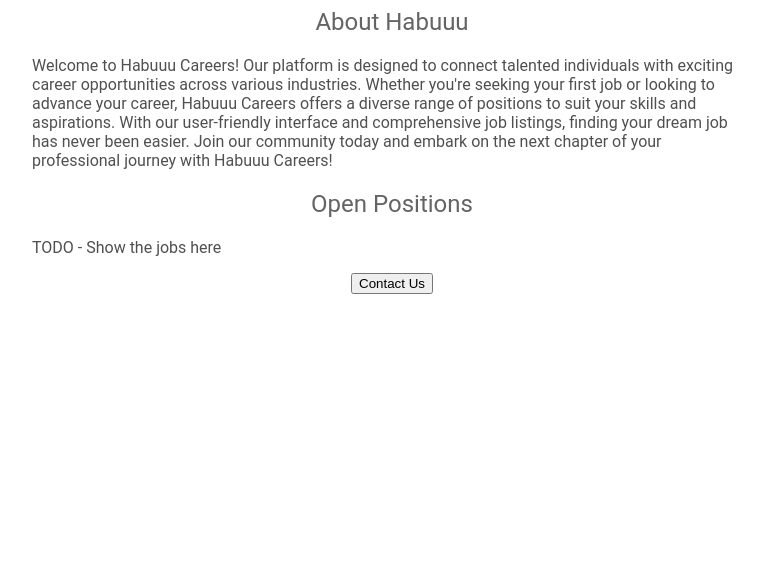
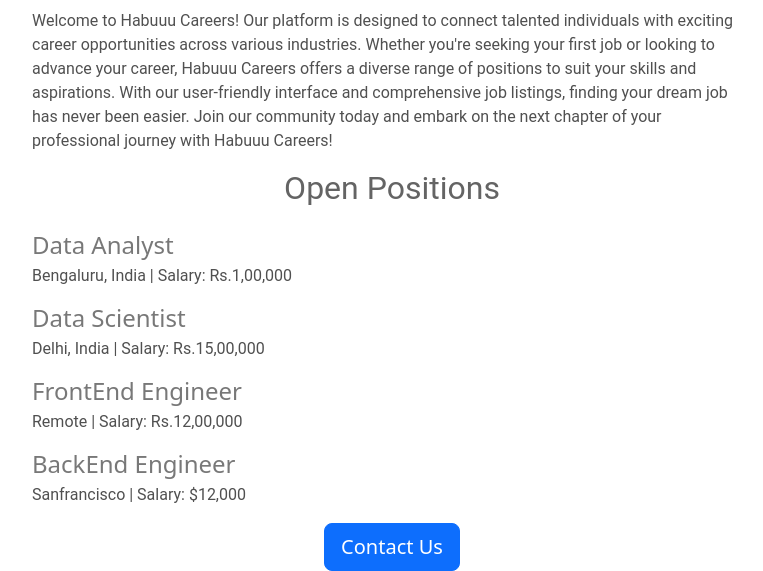
Before and after one commit to HemanthTempalli/jovian-careers-website, a Flask app: page / in a window 1280 px wide. Shown: the part 483-1054 px from the top of the page, without its empty margins (248-1011 px from the left). Before the commit the page ends 777 px from the top, so only its background shows below. Run offline with Flask 3, Linux system fonts and the light colour scheme.

Commit message:
added dynmic data

```diff
--- a/app.py
+++ b/app.py
@@ -2,10 +2,41 @@
 
 app = Flask(__name__)
 
+JOBS = [
+  {
+    'id': 1,
+    'title': 'Data Analyst',
+    'location': 'Bengaluru, India',
+    'salary': 'Rs.1,00,000'
+  },
+  {
+    'id': 2,
+    'title': 'Data Scientist',
+    'location': 'Delhi, India',
+    'salary': 'Rs.15,00,000'
+  },
+  {
+    'id': 3,
+    'title': 'FrontEnd Engineer ',
+    'location': 'Remote',
+    'salary': 'Rs.12,00,000'
+  },
+  {
+    'id': 4,
+    'title': 'BackEnd Engineer ',
+    'location': 'Sanfrancisco',
+    'salary': '$12,000'
+  }
+
+]
+
+
+
+
 
 @app.route("/")
 def hello_world():
-  return render_template('home.html')
+  return render_template('home.html',jobs=JOBS)
 
 
 if __name__ == "__main__":
--- a/templates/home.html
+++ b/templates/home.html
@@ -1,7 +1,10 @@
 <!DOCTYPE html>
 <html>
 <head>
-    <title>Habu Careers</title>
+    <title>Hemanth Careers</title>
+    <meta charset="utf-8">
+    <meta name="viewport" content="width=device-width, initial-scale=1">
+    <link href="https://cdn.jsdelivr.net/npm/bootstrap@5.3.3/dist/css/bootstrap.min.css" rel="stylesheet" integrity="sha384-QWTKZyjpPEjISv5WaRU9OFeRpok6YctnYmDr5pNlyT2bRjXh0JMhjY6hW+ALEwIH" crossorigin="anonymous">
     <style>
         /* Customizing h1 */
         h1 {
@@ -13,51 +16,57 @@
             margin-top: 20px;
             object-fit:cover;
         }
-
         #banner{
             width:100%;
             height:360px;
         }
         h2{
             font-family:Roboto;
-        font: size 32px;
+            font-size: 32px;
             color:rgb(100,100,100);
             text-align:center;
             font-weight:normal;
         }
         p{
             font-family:Roboto;
-
             color:rgb(80,80,80);
-
         }
         #container{
             max-width:720px;
             margin:0 auto 0 auto;
         }
-
-
     </style>
 </head>
 <body>
+<div class="container">
     <div id="container">
         <!-- Header -->
-    <h1>Habuuu Careers</h1>
+        <h1>Hemanth Careers</h1>
 
         <!-- Banner Image -->
-    <img id ="banner" src="https://ba8cb27f-a159-49d7-ae98-fcc22d8b4b5d-00-2layrccgdctzy.sisko.replit.dev/static/banner.jpeg.jpg" style="max-width: 100">
+        <img id="banner" src="https://ba8cb27f-a159-49d7-ae98-fcc22d8b4b5d-00-2layrccgdctzy.sisko.replit.dev/static/banner.jpeg.jpg" style="max-width: 100%">
 
         <!-- About Section -->
-    <h2>About Habuuu</h2>
+        <h2>About Us</h2>
         <p>Welcome to Habuuu Careers! Our platform is designed to connect talented individuals with exciting career opportunities across various industries. Whether you're seeking your first job or looking to advance your career, Habuuu Careers offers a diverse range of positions to suit your skills and aspirations. With our user-friendly interface and comprehensive job listings, finding your dream job has never been easier. Join our community today and embark on the next chapter of your professional journey with Habuuu Careers!</p>
 
         <!-- Open Positions Section -->
-    <h2>Open Positions</h2>
-    <p>TODO - Show the jobs here</p>
+        <h2 class="text-center mt-2 mb-4">Open Positions</h2>
+        <div>
+            {% for job in jobs %}
+            <div style="margin-bottom:16px;">
+                <h4 style="color:rgb(120,120,120);margin-bottom:4px;">
+                    {{ job['title'] }}
+                </h4>
+                <p>{{ job['location'] }} | Salary: {{ job['salary'] }}</p>
+            </div>
+            {% endfor %}
+        </div>
 
-    <div style="text-align:center;">
+        <div class="text-center">
             <!-- Contact Us Button -->
-    <button>Contact Us</button>
+            <button type="button" class="btn btn-primary btn-lg">Contact Us</button>
+        </div>
     </div>
 </div>
 </body>
```
Lines whose indentation alone changed are shown as unchanged.
